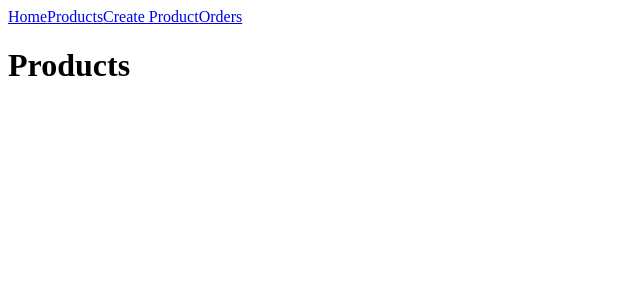
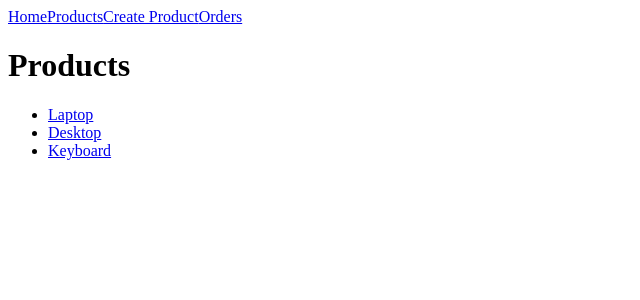
Before and after one commit to ankurnecessary/react-router-learning, a React (Vite) app in the folder lesson2/part2/project/react-router-learning/: page /products in a window 1280 px wide. Shown: the top 300 px of the page, without its empty margins (0-640 px from the left). Built offline with nearby package versions, Linux system fonts and the light colour scheme.

Commit message:
[lesson3][part2] Add <Link />s for dynamic routes

```diff
--- a/lesson2/part2/project/react-router-learning/src/pages/Products.tsx
+++ b/lesson2/part2/project/react-router-learning/src/pages/Products.tsx
@@ -1,9 +1,21 @@
-import { NavLink } from "react-router";
+import { Link } from "react-router";
 
 const Products = () => {
+  const products = [
+    { id: 101, name: "Laptop" },
+    { id: 102, name: "Desktop" },
+    { id: 103, name: "Keyboard" },
+  ];
   return (
     <div>
-     <h1>Products</h1>
+      <h1>Products</h1>
+      <ul>
+        {products.map((product) => (
+          <li key={product.id}>
+            <Link to={`/products/${product.id}`}>{product.name}</Link>
+          </li>
+        ))}
+      </ul>
     </div>
   );
 };
```
